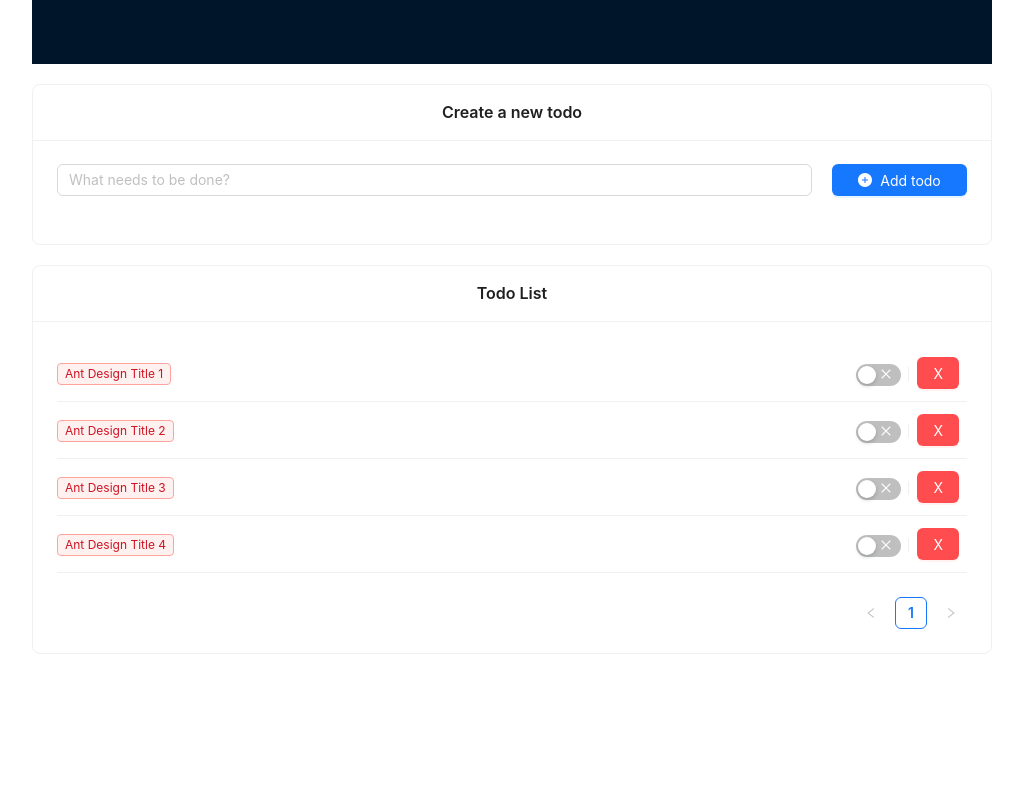
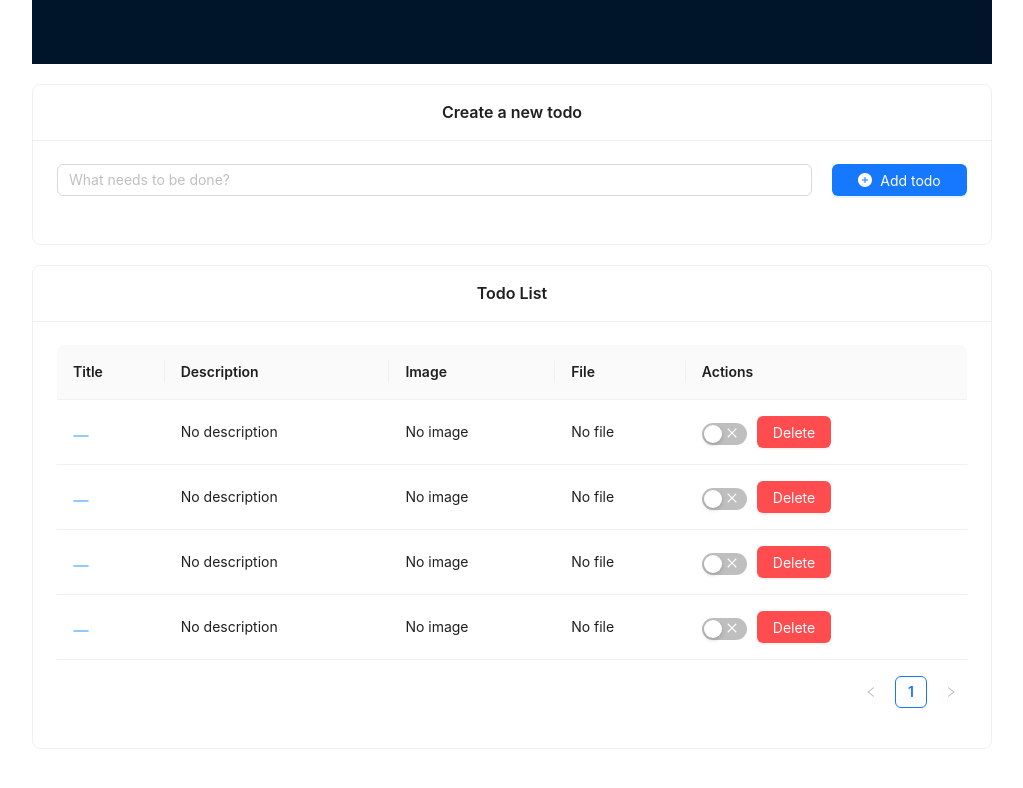
Before and after one commit to hilalozturk1/Develop-a-To-Do-App-with-ChatGPT-Integration, a React (Create React App) app in the folder frontend/: page /todos in a window 1280 px wide. Shown: the top 788 px of the page, without its empty margins (128-1151 px from the left). Built offline with nearby package versions, Linux system fonts and the light colour scheme; sample sign-in values are in the browser's storage.

Commit message:
created todo table

```diff
--- a/frontend/src/components/TodoList.tsx
+++ b/frontend/src/components/TodoList.tsx
@@ -1,9 +1,9 @@
-import React from 'react';
+import React from "react";
 
-import { List } from 'antd';
+import { Table, Button, Popconfirm, Switch, Tag, Tooltip } from "antd";
+import { CloseOutlined, CheckOutlined } from "@ant-design/icons";
 
-import { ITodo } from '../store/todo/models/todo.models';
-import { TodoItem } from './TodoItem';
+import { ITodo } from "../store/todo/models/todo.models";
 
 interface ITodoListProps {
   todos: ITodo[];
@@ -13,24 +13,87 @@
 
 export const TodoList: React.FC<ITodoListProps> = ({
   todos,
-  onTodoRemoval,
-  onTodoToggle,
-}) => (
-  <List
-    locale={{
-      emptyText: "There's nothing to do :(",
-    }}
-    dataSource={todos}
-    renderItem={(todo) => (
-      <TodoItem
-        todo={todo}
-        onTodoToggle={onTodoToggle || (() => {})}
-        onTodoRemoval={onTodoRemoval || (() => {})}
-      />
-    )}
-    pagination={{
-      position: 'bottom',
-      pageSize: 10,
-    }}
-  />
-);
+  onTodoRemoval = () => {},
+  onTodoToggle = () => {},
+}) => {
+  const columns = [
+    {
+      title: "Title",
+      dataIndex: "title",
+      key: "title",
+      render: (text: string) => <Tag color="blue">{text}</Tag>,
+    },
+    {
+      title: "Description",
+      dataIndex: "description",
+      key: "description",
+      render: (text: string) => (text ? <p>{text}</p> : "No description"),
+    },
+    {
+      title: "Image",
+      dataIndex: "imageUrl",
+      key: "imageUrl",
+      render: (imageUrl: string) =>
+        imageUrl ? (
+          <img
+            src={imageUrl}
+            alt="Todo"
+            style={{ maxWidth: "100px", borderRadius: "5px" }}
+          />
+        ) : (
+          "No image"
+        ),
+    },
+    {
+      title: "File",
+      dataIndex: "fileUrl",
+      key: "fileUrl",
+      render: (fileUrl: string) =>
+        fileUrl ? (
+          <a href={fileUrl} target="_blank" rel="noopener noreferrer">
+            Download File
+          </a>
+        ) : (
+          "No file"
+        ),
+    },
+    {
+      title: "Actions",
+      key: "actions",
+      render: (_: any, todo: ITodo) => (
+        <>
+          <Tooltip
+            title={todo.completed ? "Mark as uncompleted" : "Mark as completed"}
+          >
+            <Switch
+              checkedChildren={<CheckOutlined />}
+              unCheckedChildren={<CloseOutlined />}
+              onChange={() => onTodoToggle(todo)}
+              defaultChecked={todo.completed}
+            />
+          </Tooltip>
+          <Popconfirm
+            title="Are you sure you want to delete?"
+            onConfirm={() => onTodoRemoval(todo)}
+          >
+            <Button type="primary" danger style={{ marginLeft: "10px" }}>
+              Delete
+            </Button>
+          </Popconfirm>
+        </>
+      ),
+    },
+  ];
+
+  return (
+    <Table
+      dataSource={todos}
+      columns={columns}
+      rowKey={(todo) => todo.id!}
+      pagination={{ pageSize: 10 }}
+      locale={{
+        emptyText: "There's nothing to do.",
+      }}
+    />
+  );
+};
```
